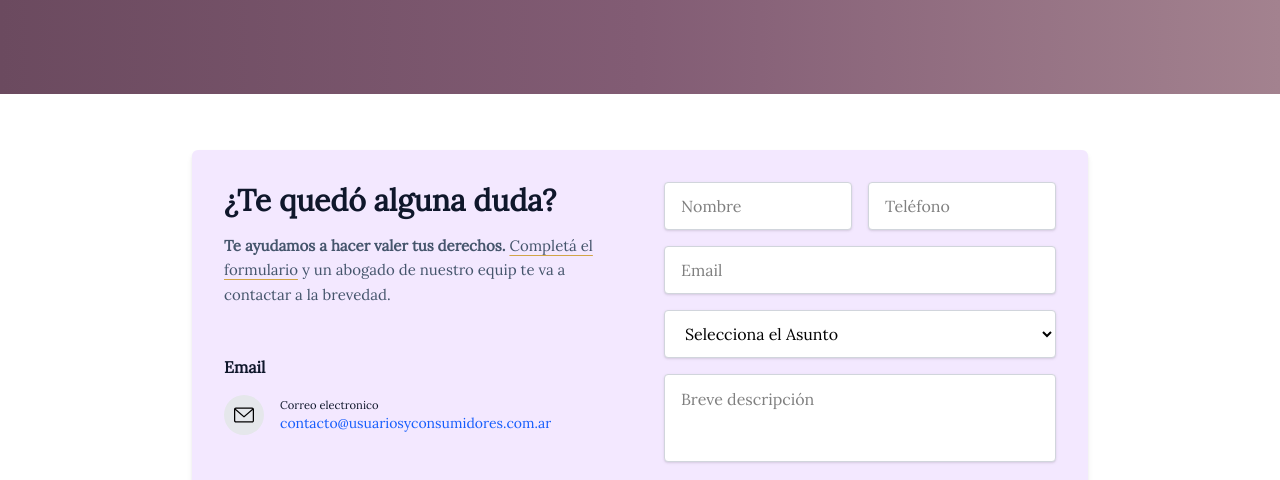
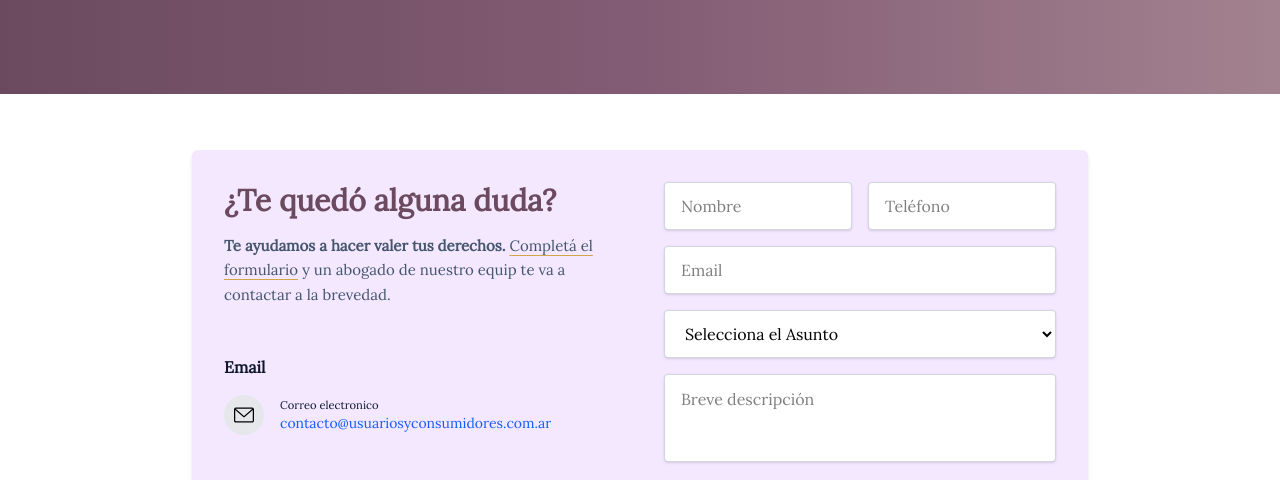
Before and after one commit to shevek1/usyco-fix, an Astro site: page / in a window 1280 px wide. Shown: the part 3834-4314 px from the top of the page. Built offline with nearby package versions, Linux system fonts and the light colour scheme; Astro itself is replaced by a stand-in of ours; some packages are replaced by stand-ins of ours.

Commit message:
color contact

```diff
--- a/src/components/ContactForm.jsx
+++ b/src/components/ContactForm.jsx
@@ -50,7 +50,7 @@ export default function ContactForm() {
       <div className="grid lg:grid-cols-2 items-start gap-12 p-8 mx-auto max-w-4xl max-lg:max-w-2xl bg-purple-100 shadow-md rounded-md">
         {/* Info */}
         <div>
-          <h2 className="text-slate-900 text-3xl font-bold">¿Te quedó alguna duda?</h2>
+          <h2 className="text-[#6b4a5f] text-3xl font-bold">¿Te quedó alguna duda?</h2>
           <p className="text-[15px] text-slate-600 mt-4 leading-relaxed">
        <strong>Te ayudamos a hacer valer tus derechos.</strong> <span className='underline decoration-[#d2a547] underline-offset-4'>Completá el formulario</span> y un abogado de nuestro equip te va a contactar a la brevedad.
 
```
